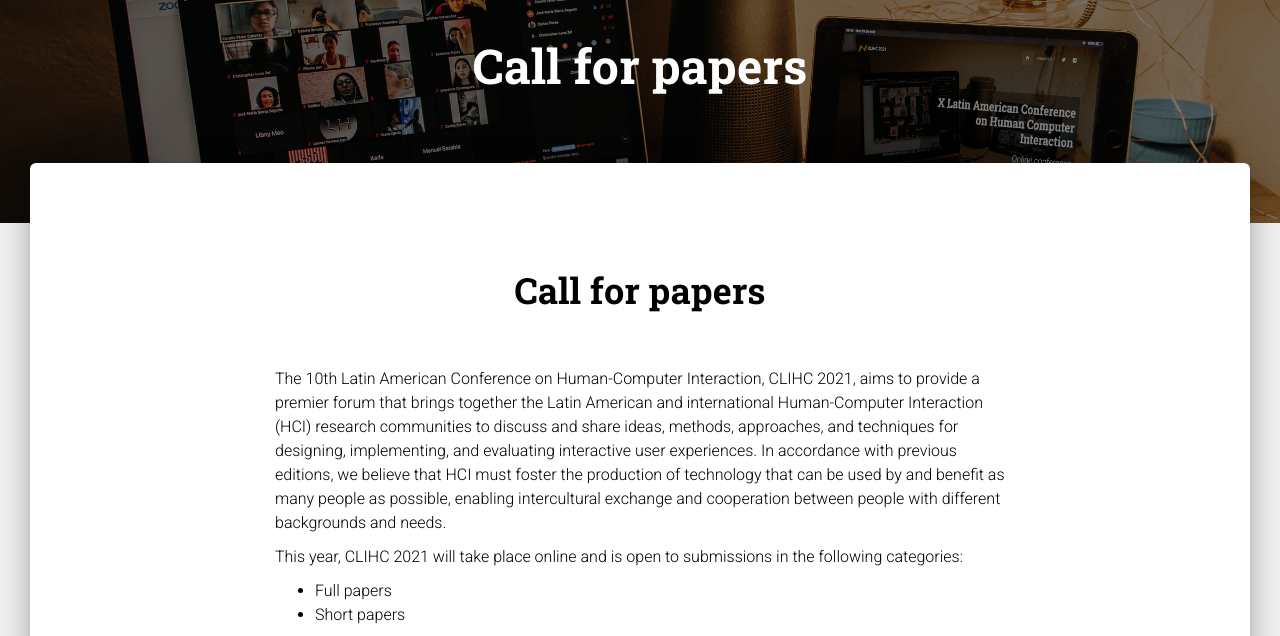
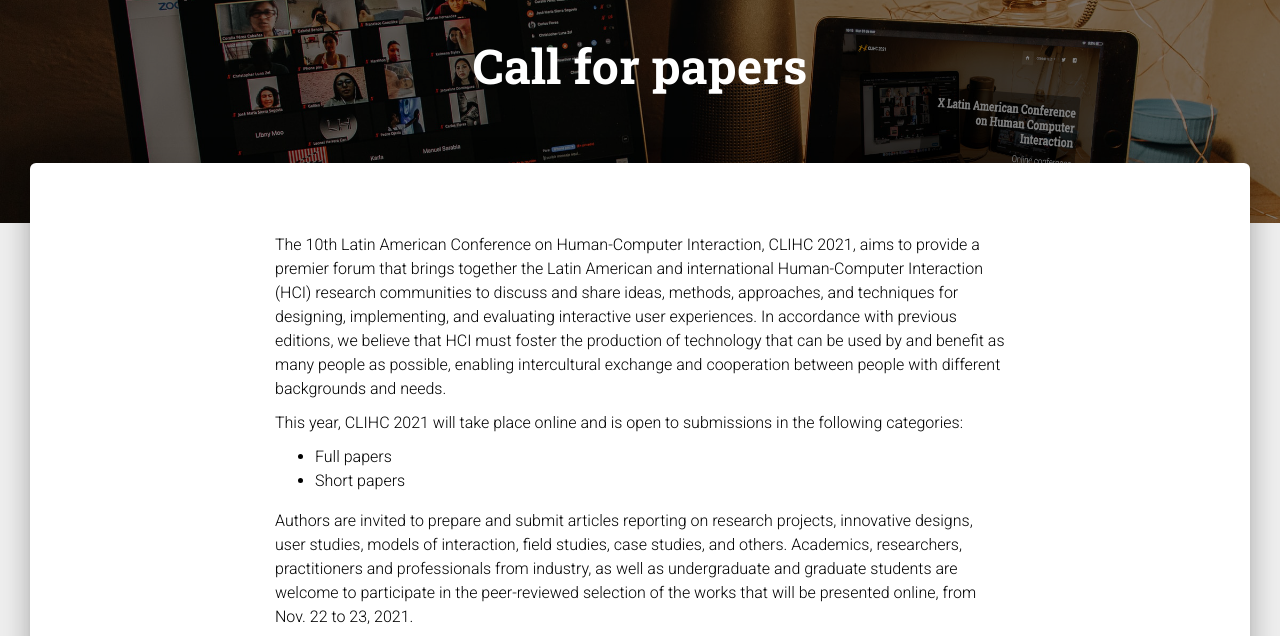
Before and after one commit to LAIHC-org/clihc2021, a plain HTML site: page content/calls/call-for-papers.html in a window 1280 px wide. Shown: the part 97-733 px from the top of the page. Drawn offline with Linux system fonts and the light colour scheme.

Commit message:
Se quito el segundo título de pagina (igual qu eel primero)

```diff
--- a/content/calls/call-for-papers.html
+++ b/content/calls/call-for-papers.html
@@ -199,7 +199,7 @@ The above copyright notice and this permission notice shall be included in all c
             <div class="section">
                 <div class="row">
                     <div class="col-md-8 ml-auto mr-auto">
-                        <h2 class="title text-center">Call for papers</h2>
+                        <!--<h2 class="title text-center">Call for papers</h2>-->
                         <p>The 10th Latin American Conference on Human-Computer Interaction, CLIHC 2021, aims to provide
                             a premier forum that brings together the Latin American and international Human-Computer
                             Interaction (HCI) research communities to discuss and share ideas, methods, approaches, and
```
